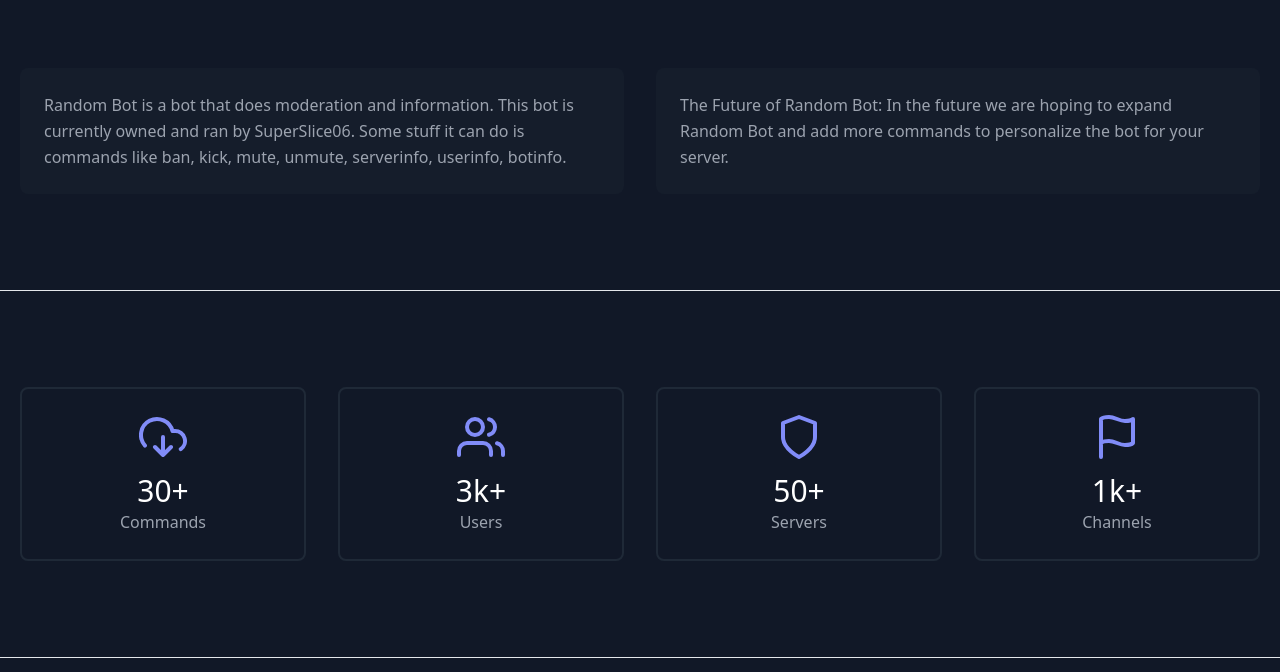
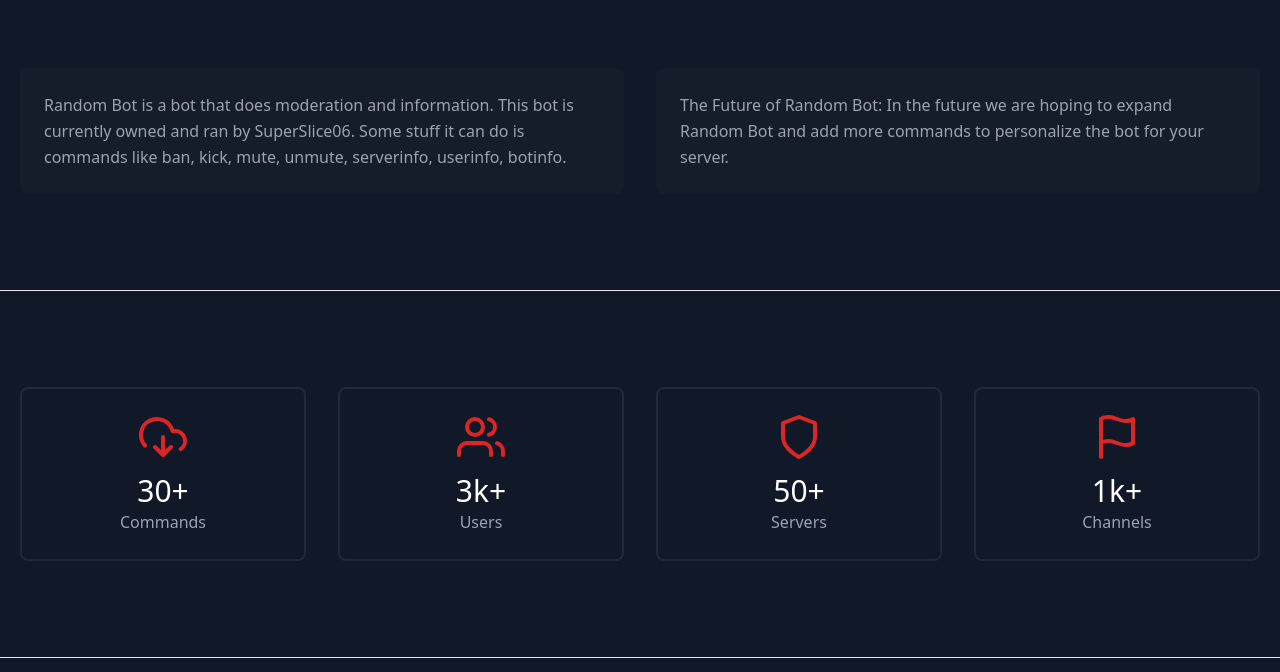
Before and after one commit to SuperSlice06/random-bot, a plain HTML site: page index.html in a window 1280 px wide. Shown: the part 577-1249 px from the top of the page. Drawn offline with nearby package versions, Linux system fonts and the light colour scheme.

Commit message:
Update index.html

```diff
--- a/index.html
+++ b/index.html
@@ -153,7 +153,7 @@
                 stroke-linecap="round"
                 stroke-linejoin="round"
                 stroke-width="2"
-                class="text-indigo-400 w-12 h-12 mb-3 inline-block"
+                class="text-red-600 w-12 h-12 mb-3 inline-block"
                 viewBox="0 0 24 24"
               >
                 <path d="M8 17l4 4 4-4m-4-5v9"></path>
@@ -173,7 +173,7 @@
                 stroke-linecap="round"
                 stroke-linejoin="round"
                 stroke-width="2"
-                class="text-indigo-400 w-12 h-12 mb-3 inline-block"
+                class="text-red-600 w-12 h-12 mb-3 inline-block"
                 viewBox="0 0 24 24"
               >
                 <path d="M17 21v-2a4 4 0 00-4-4H5a4 4 0 00-4 4v2"></path>
@@ -192,7 +192,7 @@
                 stroke-linecap="round"
                 stroke-linejoin="round"
                 stroke-width="2"
-                class="text-indigo-400 w-12 h-12 mb-3 inline-block"
+                class="text-red-600 w-12 h-12 mb-3 inline-block"
                 viewBox="0 0 24 24"
               >
                 <path d="M12 22s8-4 8-10V5l-8-3-8 3v7c0 6 8 10 8 10z"></path>
@@ -209,7 +209,7 @@
                 stroke-linecap="round"
                 stroke-linejoin="round"
                 stroke-width="2"
-                class="text-indigo-400 w-12 h-12 mb-3 inline-block"
+                class="text-red-600 w-12 h-12 mb-3 inline-block"
                 viewBox="0 0 24 24"
               >
                 <path
```
